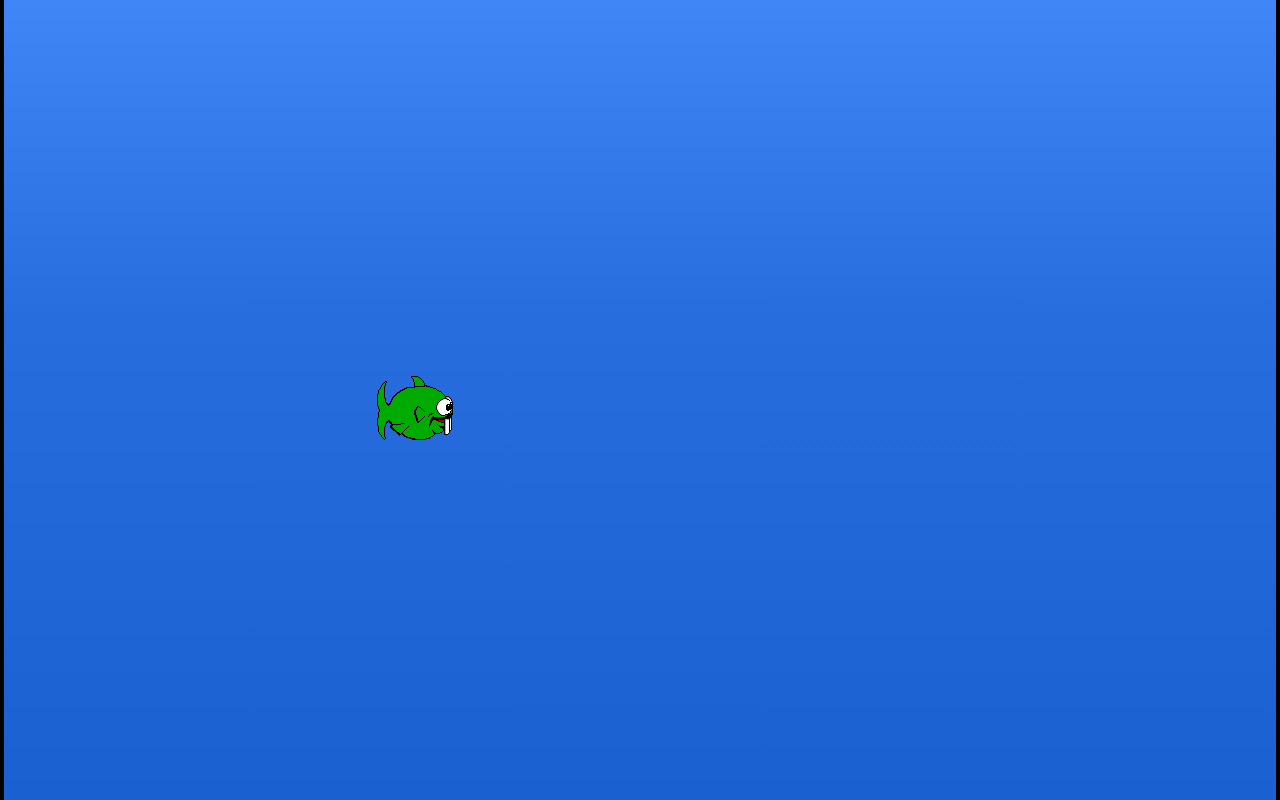
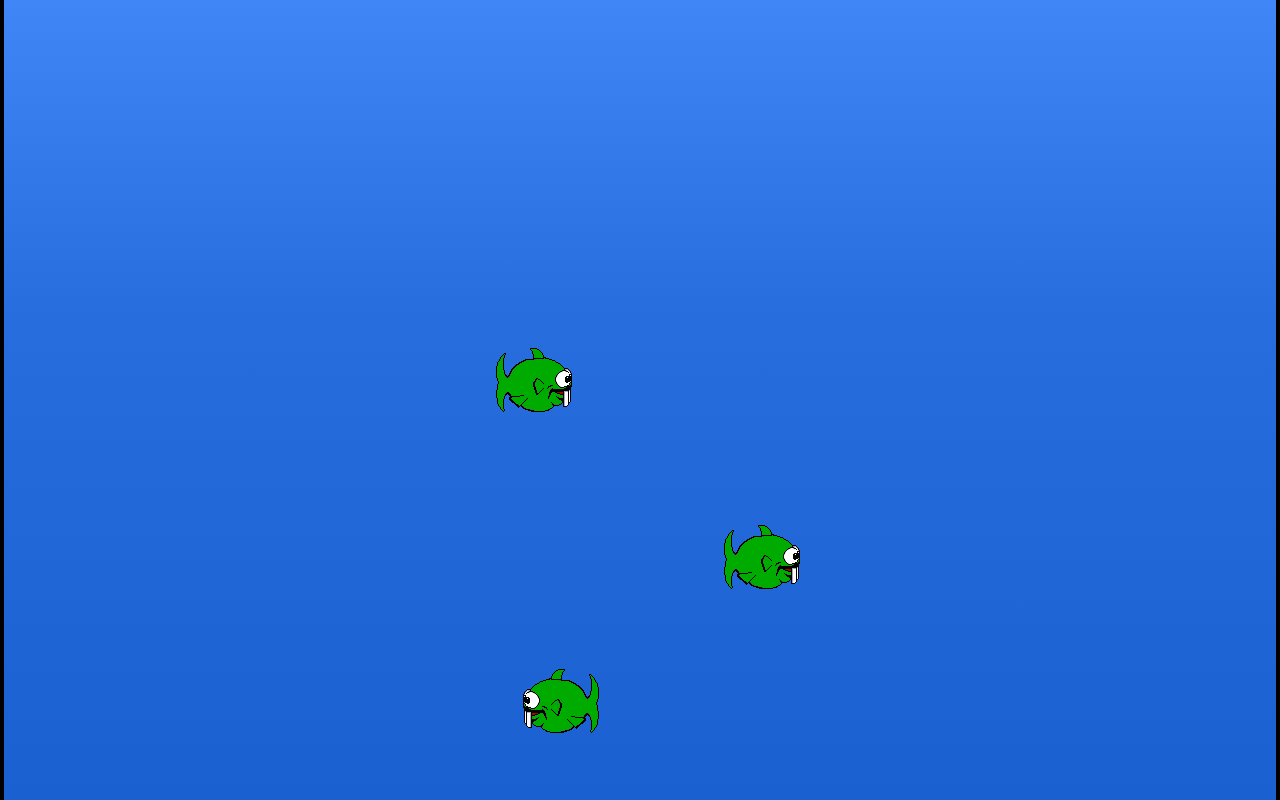
Before and after one commit to PeterBreen/reactfish, a React (Create React App) app: page / in a window 1280 px wide. Built offline with nearby package versions, Linux system fonts and the light colour scheme.

Commit message:
changes Dopefish to only render when state.width and state.height have been defined, preventing them from always first rendering at 0,0 coords

```diff
--- a/src/App.js
+++ b/src/App.js
@@ -5,7 +5,7 @@ class App extends Component {
   // get viewport width/height dimensions, will handle resizing, from http://stackoverflow.com/questions/36862334/get-viewport-window-height-in-reactjs
   constructor(props) {
     super(props);
-    this.state = { width: '0', height: '0' };
+    this.state = { width: null, height: null };
     this.updateFishtankDimensions = this.updateFishtankDimensions.bind(this);
     //
   }
@@ -26,9 +26,13 @@ class App extends Component {
   render() {
     return (
       <div className="fishtank" ref="fishtank">
-        <Dopefish width={this.state.width} height={this.state.height} />
-        <Dopefish width={this.state.width} height={this.state.height} />
-        <Dopefish width={this.state.width} height={this.state.height} />
+{ this.state.width && this.state.height &&
+        <div className="fishes">
+          <Dopefish width={this.state.width} height={this.state.height} />
+          <Dopefish width={this.state.width} height={this.state.height} />
+          <Dopefish width={this.state.width} height={this.state.height} />
+        </div>
+}
       </div>
     );
   }
```
